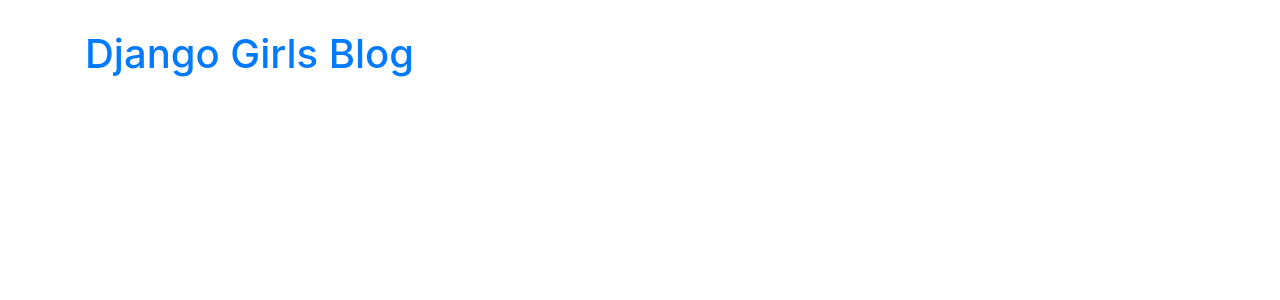
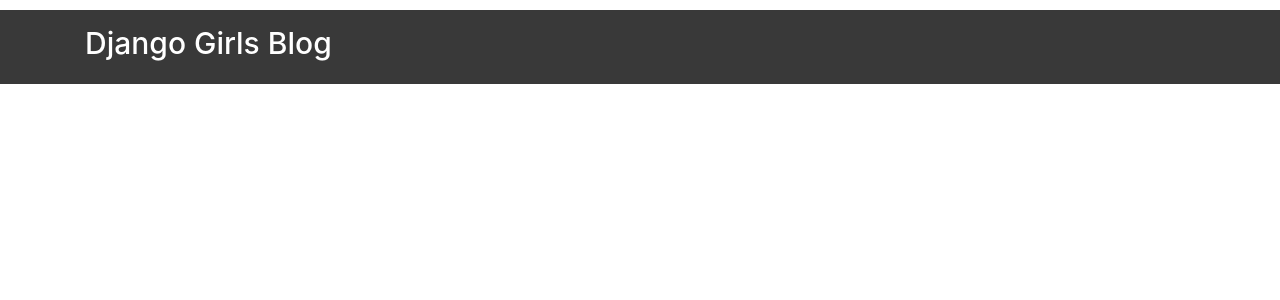
Before and after one commit to lsjhome/Djangogirls-Tutorial, a Django app: page / in a window 1280 px wide. Shown: the top 300 px of the page. Run offline with Django 3.2, Linux system fonts and the light colour scheme; data that the repository does not hold is empty; some libraries are stand-ins or nearby versions.

Commit message:
static template tag사용, blog.css구현

```diff
--- a/django/static/css/blog.css
+++ b/django/static/css/blog.css
@@ -1,3 +1,43 @@
 body {
-    padding-top: 30px;
+    font-size: 13px;
+    padding-top: 10px;
 }
+
+h1 {
+    font-size: 30px;
+}
+
+h2 {
+    font-size: 24px;
+}
+
+.header {
+    background-color: #393939;
+    padding-top: 15px;
+    padding-bottom: 15px;
+    margin-bottom: 10px;
+}
+.header a {
+    color: white;
+    text-decoration: none;
+}
+
+.post {
+    padding-bottom: 10px;
+    border-bottom: 1px solid #ccc;
+    margin-bottom: 10px;
+}
+
+.post:last-child{
+    border:none;
+}
+
+.post > .post-date {
+    text-align: right;
+    font-size: 11px;
+    margin-bottom: -11px;
+}
+.post > .post-content{
+    max-height:190px;
+    overflow:hidden;
+}
--- a/django/templates/blog/post_list.html
+++ b/django/templates/blog/post_list.html
@@ -1,21 +1,22 @@
+{% load static %}
 <html>
     <head>
         <title>Django Girls Tutorial</title>
-        <link rel="stylesheet" href="/static/bootstrap/css/bootstrap.css">
-        <link rel="stylesheet" href="/static/bootstrap/css/blog.css">
+        <link rel="stylesheet" href="{% static 'bootstrap/css/bootstrap.css' %}">
+        <link rel="stylesheet" href="{% static 'css/blog.css' %}">
     </head>
     <body>
-    <div class="container">
-        <div>
+    <div class="header">
+        <div class="container">
             <h1><a href="">Django Girls Blog</a></h1>
         </div>
-
-
+    </div>
+    <div class="container">
         {% for post in posts %}
-        <div>
-            <p>published: {{ post.published_date }}</p>
-            <h2><a href="">{{ post.title }}</a></h2>
-            <p>{{ post.content|linebreaksbr|truncatewords:30 }}</p>
+        <div class="post">
+            <p class="post-date">published: {{ post.published_date }}</p>
+            <h2 class="post-title"><a href="">{{ post.title }}</a></h2>
+            <p class="[post-content">{{ post.content|linebreaksbr|truncatewords:30 }}</p>
         </div>
         {% endfor %}
     </div>
```
